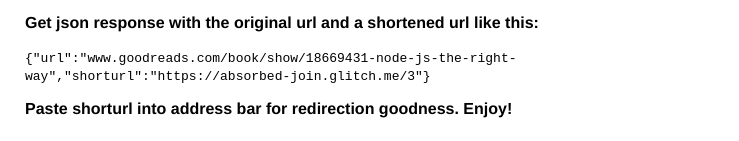
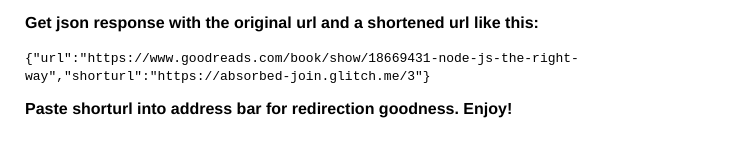
Before and after one commit to mamamu/absorbed-join, a website: page views/index.html in a window 1280 px wide. Shown: the part 173-314 px from the top of the page, without its empty margins (0-739 px from the left). Drawn offline with nearby package versions, Linux system fonts and the light colour scheme.

Commit message:
✂️🐣 fixed code sample to reflect added validation

```diff
--- a/views/index.html
+++ b/views/index.html
@@ -30,7 +30,7 @@
     <p>https://absorbed-join.glitch.me/new/https://www.goodreads.com/book/show/18669431-node-js-the-right-way </p>
     <p class="bold">
       Get json response with the original url and a shortened url like this:</p>
-     <p> <code>{"url":"www.goodreads.com/book/show/18669431-node-js-the-right-way","shorturl":"https://absorbed-join.glitch.me/3"}</code>
+     <p> <code>{"url":"https://www.goodreads.com/book/show/18669431-node-js-the-right-way","shorturl":"https://absorbed-join.glitch.me/3"}</code>
 
     </p>
     <p class="bold">
```
